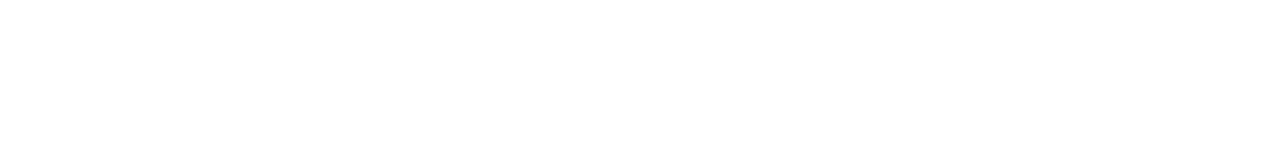
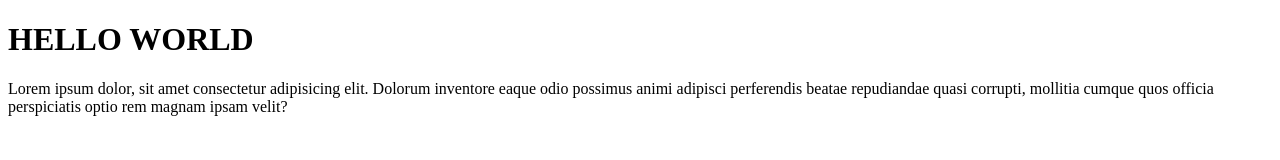
Before and after one commit to Brande-Yarborough/git-practice, a plain HTML site: page index.html in a window 1280 px wide. Drawn offline with Linux system fonts and the light colour scheme.

Commit message:
Added title

```diff
--- a/index.html
+++ b/index.html
@@ -1,12 +1,18 @@
 <!DOCTYPE html>
 <html lang="en">
-<head>
-    <meta charset="UTF-8">
-    <meta http-equiv="X-UA-Compatible" content="IE=edge">
-    <meta name="viewport" content="width=device-width, initial-scale=1.0">
+  <head>
+    <meta charset="UTF-8" />
+    <meta http-equiv="X-UA-Compatible" content="IE=edge" />
+    <meta name="viewport" content="width=device-width, initial-scale=1.0" />
     <title>Document</title>
-</head>
-<body>
-
-</body>
+  </head>
+  <body>
+    <h1>HELLO WORLD</h1>
+    <p>
+      Lorem ipsum dolor, sit amet consectetur adipisicing elit. Dolorum
+      inventore eaque odio possimus animi adipisci perferendis beatae
+      repudiandae quasi corrupti, mollitia cumque quos officia perspiciatis
+      optio rem magnam ipsam velit?
+    </p>
+  </body>
 </html>
```
